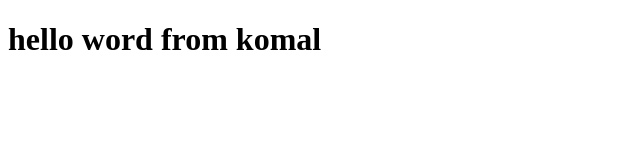
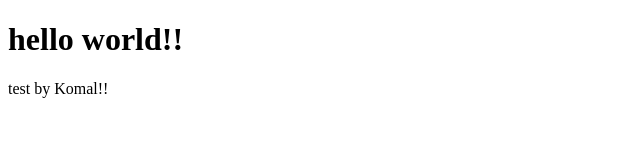
Before and after one commit to komalfarooq/bootcamp2020, a plain HTML site: page index.html in a window 1280 px wide. Shown: the whole page, without its empty margins (0-640 px from the left). Drawn offline with Linux system fonts and the light colour scheme.

Commit message:
Update index.html

```diff
--- a/index.html
+++ b/index.html
@@ -6,6 +6,7 @@
     <title>Document</title>
 </head>
 <body>
-    <h1>hello word from komal</h1>
+    <h1>hello world!!</h1>
+    <p>test by Komal!!</p>
 </body>
 </html>
```
